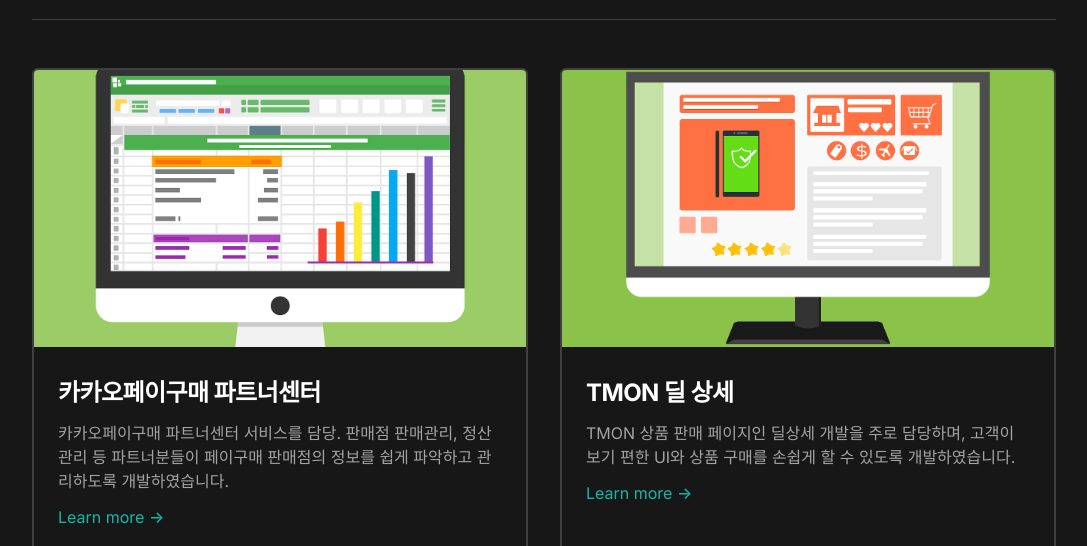
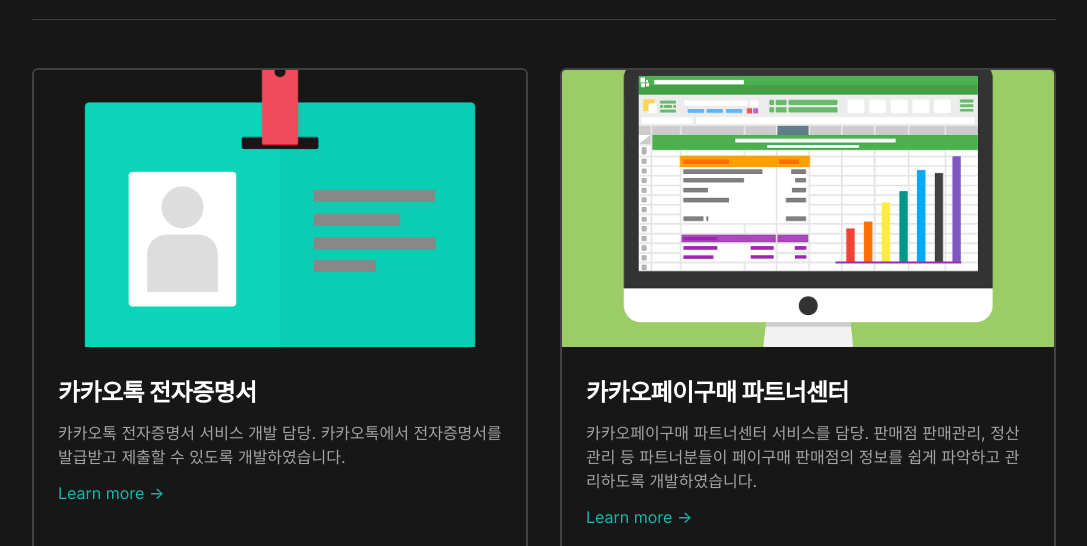
Before and after one commit to kimsangyeon/kimsangyeon-blog-post-legacy, a Next.js app: page /projects in a window 1280 px wide. Shown: the part 254-800 px from the top of the page, without its empty margins (96-1183 px from the left). Built offline with nearby package versions, Linux system fonts and the light colour scheme; no server answers; what @tailwindcss/typography would draw is missing.

Commit message:
feature: project

```diff
--- a/data/projectsData.js
+++ b/data/projectsData.js
@@ -1,4 +1,10 @@
 const projectsData = [
+  {
+    title: '카카오톡 전자증명서',
+    description: `카카오톡 전자증명서 서비스 개발 담당. 카카오톡에서 전자증명서를 발급받고 제출할 수 있도록 개발하였습니다.`,
+    imgSrc: '/static/images/projects/digitaldocs.png',
+    href: 'https://www.kakaocorp.com/page/detail/9700',
+  },
   {
     title: '카카오페이구매 파트너센터',
     description: `카카오페이구매 파트너센터 서비스를 담당. 판매점 판매관리, 정산관리 등 파트너분들이 페이구매 판매점의 정보를 쉽게 파악하고 관리하도록 개발하였습니다.`,
```
Also changed, not shown: public/static/images/projects/digitaldocs.png (added).
